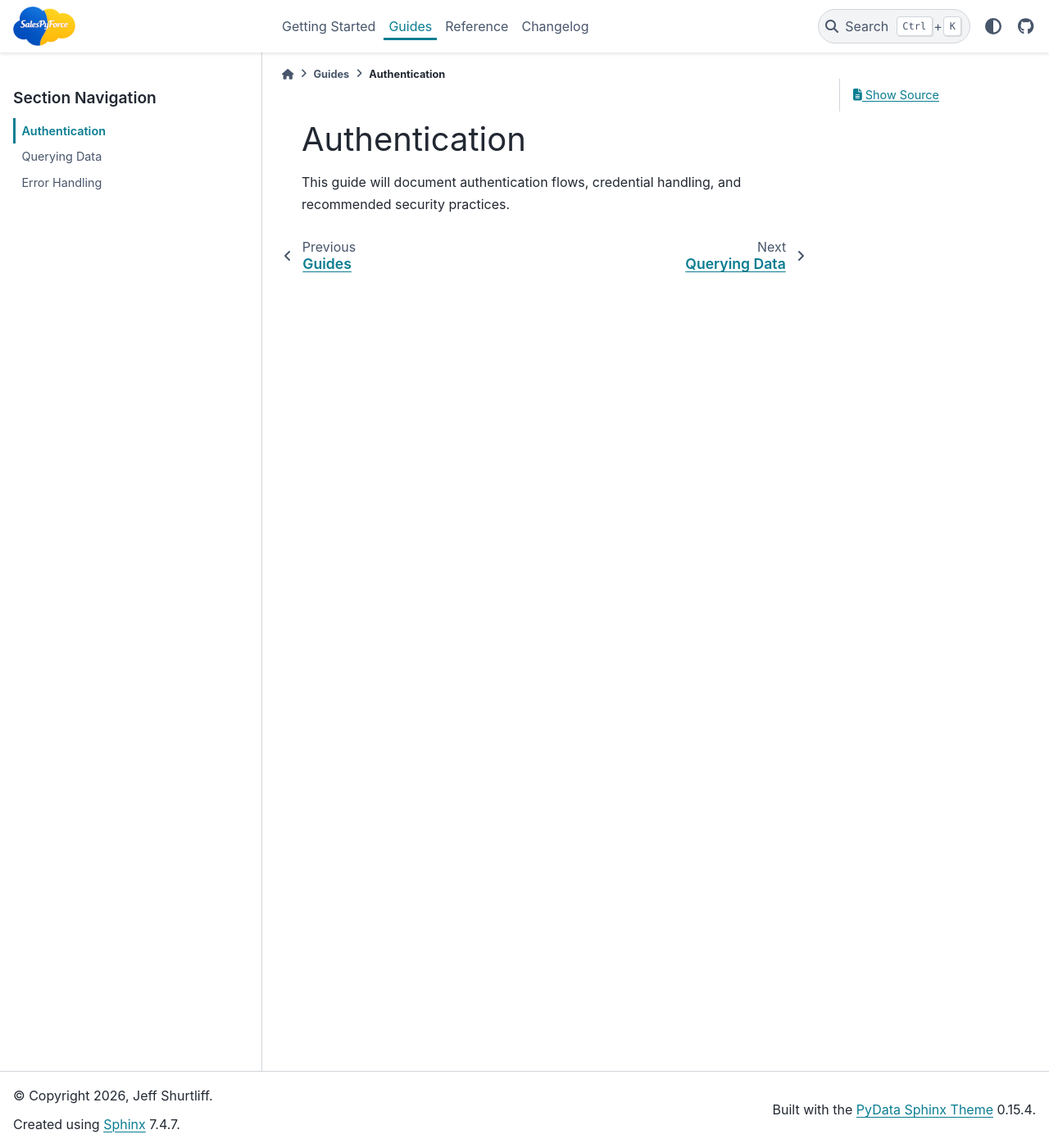
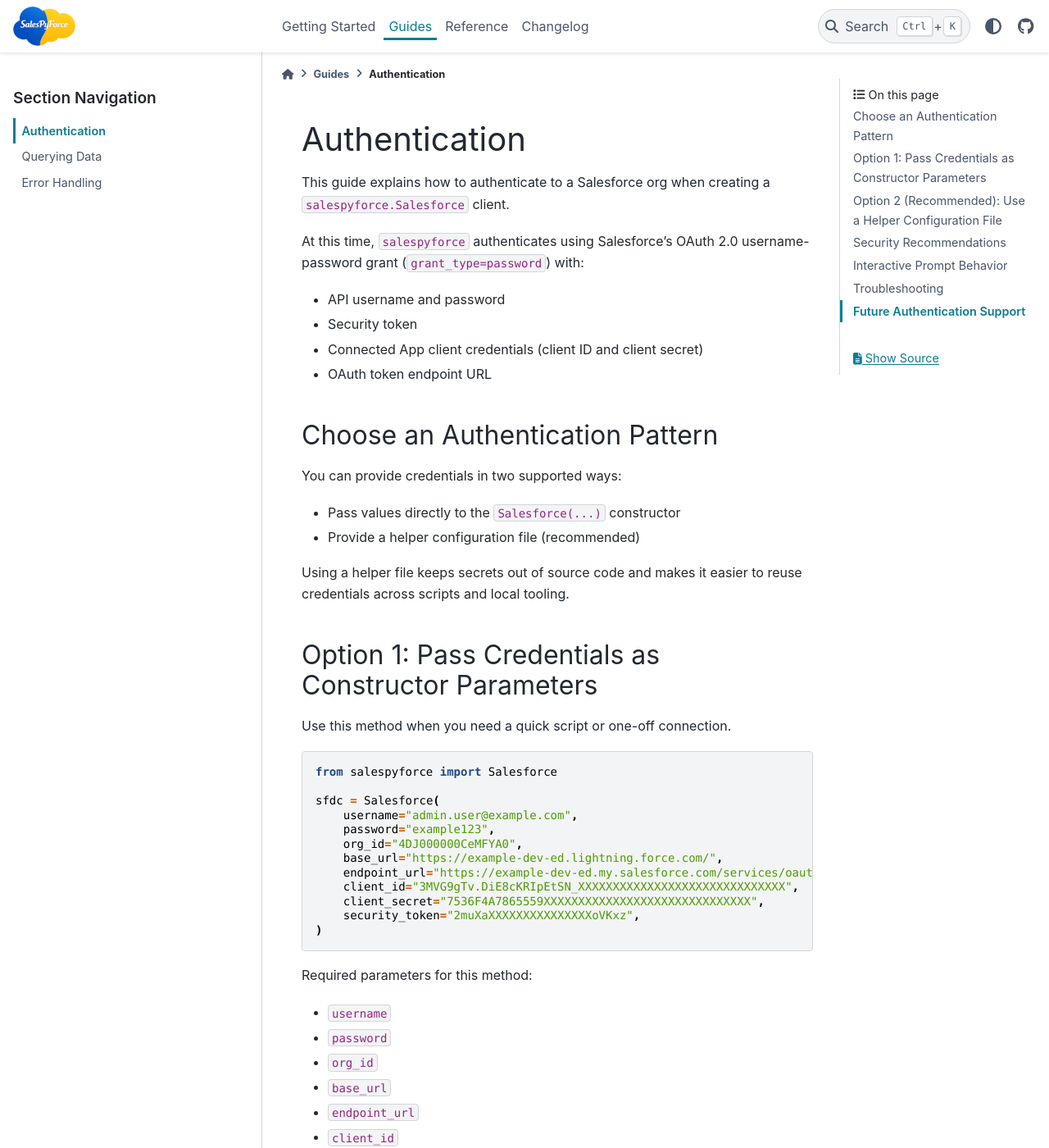
Before and after one commit to jeffshurtliff/salespyforce, a Sphinx documentation site: the page built from docs/guides/authentication.md, in a window 1280 px wide and 1400 px high. Shown: the whole window at 82% size. Built offline with Sphinx 7.4.7 and the PyData theme 0.15.4, drawn with Linux system fonts in a browser that asks for light colours; some of the changed text lies outside the part shown.

Commit message:
Populated the authentication.md file with content
Resolves #16

````diff
--- a/docs/guides/authentication.md
+++ b/docs/guides/authentication.md
@@ -1,4 +1,120 @@
 # Authentication
 
-This guide will document authentication flows, credential handling, and
-recommended security practices.
+This guide explains how to authenticate to a Salesforce org when creating a
+`salespyforce.Salesforce` client.
+
+At this time, `salespyforce` authenticates using Salesforce's OAuth 2.0
+username-password grant (`grant_type=password`) with:
+
+- API username and password
+- Security token
+- Connected App client credentials (client ID and client secret)
+- OAuth token endpoint URL
+
+## Choose an Authentication Pattern
+
+You can provide credentials in two supported ways:
+
+- Pass values directly to the `Salesforce(...)` constructor
+- Provide a helper configuration file (recommended)
+
+Using a helper file keeps secrets out of source code and makes it easier to
+reuse credentials across scripts and local tooling.
+
+## Option 1: Pass Credentials as Constructor Parameters
+
+Use this method when you need a quick script or one-off connection.
+
+```python
+from salespyforce import Salesforce
+
+sfdc = Salesforce(
+    username="admin.user@example.com",
+    password="example123",
+    org_id="4DJ000000CeMFYA0",
+    base_url="https://example-dev-ed.lightning.force.com/",
+    endpoint_url="https://example-dev-ed.my.salesforce.com/services/oauth2/token",
+    client_id="3MVG9gTv.DiE8cKRIpEtSN_XXXXXXXXXXXXXXXXXXXXXXXXXXXXXX",
+    client_secret="7536F4A7865559XXXXXXXXXXXXXXXXXXXXXXXXXXXXXX",
+    security_token="2muXaXXXXXXXXXXXXXXXoVKxz",
+)
+```
+
+Required parameters for this method:
+
+- `username`
+- `password`
+- `org_id`
+- `base_url`
+- `endpoint_url`
+- `client_id`
+- `client_secret`
+- `security_token`
+
+## Option 2 (Recommended): Use a Helper Configuration File
+
+The helper file supports YAML (`.yml`/`.yaml`) and JSON (`.json`). For helper
+files, the connection section should use `client_key` (not `client_id`) as
+shown below.
+
+Example helper file (`helper.yml`):
+
+```yaml
+# Helper configuration file for salespyforce
+connection:
+  username: admin.user@example.com
+  password: example123
+  org_id: 4DJ000000CeMFYA0
+  base_url: https://example-dev-ed.lightning.force.com/
+  endpoint_url: https://example-dev-ed.my.salesforce.com/services/oauth2/token
+  client_key: 3MVG9gTv.DiE8cKRIpEtSN_XXXXXXXXXXXXXXXXXXXXXXXXXXXXXX
+  client_secret: 7536F4A7865559XXXXXXXXXXXXXXXXXXXXXXXXXXXXXX
+  security_token: 2muXaXXXXXXXXXXXXXXXoVKxz
+
+# Optional: defaults to true if omitted
+ssl_verify: yes
+```
+
+Instantiate using the helper file:
+
+```python
+from salespyforce import Salesforce
+
+sfdc = Salesforce(helper="/path/to/helper.yml")
+```
+
+You can also pass helper metadata in alternate forms:
+
+- `Salesforce(helper=("/path/to/helper.json", "json"))`
+- `Salesforce(helper={"path": "/path/to/helper.yml", "type": "yaml"})`
+
+## Security Recommendations
+
+- Prefer helper files over inline credentials.
+- Keep helper files outside your repository.
+- Add helper file names/paths to `.gitignore`.
+- Restrict file permissions (for example, `chmod 600` on macOS/Linux).
+- Use a dedicated Salesforce integration user with least-privilege permissions.
+- Rotate client secrets and security tokens regularly.
+
+## Interactive Prompt Behavior
+
+If no `connection_info`, `helper`, or direct credential parameters are provided,
+the client prompts for connection fields interactively in the terminal.
+
+## Troubleshooting
+
+If authentication fails:
+
+- Verify the Connected App client ID/client secret are valid.
+- Confirm the OAuth token endpoint URL is correct for your org.
+- Confirm your security token is current.
+- Confirm the API user has login/API access and is not locked.
+
+## Future Authentication Support
+
+> **Note**
+> Additional authentication methods are planned for future releases, such as
+> environment-variable-based configuration and additional OAuth 2.0 flows
+> (for example, JWT bearer and web server flow). External Client App-based
+> authentication options may also be added where applicable.
````
